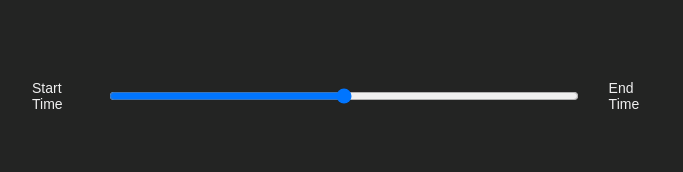
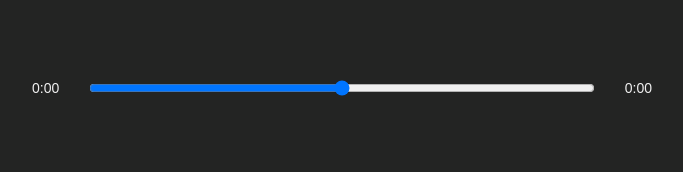
Before and after one commit to Shoozle/react-music-player, a React (Create React App) app: page / in a window 1280 px wide. Shown: the part 410-582 px from the top of the page, without its empty margins (298-981 px from the left). Built offline with nearby package versions, Linux system fonts and the light colour scheme.

Commit message:
Time update handler

```diff
--- a/src/components/Player.js
+++ b/src/components/Player.js
@@ -1,10 +1,15 @@
 import { FontAwesomeIcon } from "@fortawesome/react-fontawesome";
 import { faPlay, faAngleLeft, faAngleRight } from "@fortawesome/free-solid-svg-icons";
 import { useRef } from "react";
+import { useState } from "react";
 
 const Player = ({currentSong, isPlaying, setIsPlaying}) => {
 
     const audioRef = useRef(null);
+    const [songInfo, setSongInfo] = useState({
+        currentTime: null,
+        duration: null
+    })
 
     const playSongHandler = (e) => {
         const audio = audioRef.current;
@@ -17,19 +22,39 @@ const Player = ({currentSong, isPlaying, setIsPlaying}) => {
         }
     }
 
+    const timeUpdateHandler = (e) => {
+        const currentTime = e.target.currentTime;
+        const duration = e.target.duration;
+        setSongInfo({
+            ...songInfo, currentTime, duration
+        })
+    }
+
+    const getTime = (time) => {
+        return (
+            `${Math.floor(time / 60)}:${("0" + Math.floor(time % 60)).slice(-2)}`
+        )
+    }
+
     return (
         <div className="player">
             <div className="time__control">
-                <p>Start Time</p>
+                <p>{getTime(songInfo.currentTime)}</p>
                 <input type="range" />
-                <p>End Time</p>
+                <p>{getTime(songInfo.duration)}</p>
             </div>
             <div className="play__control">
                 <FontAwesomeIcon className="skip__back" size="2x" icon={faAngleLeft}/>
                 <FontAwesomeIcon className="play" onClick={playSongHandler} size="2x" icon={faPlay}/>
                 <FontAwesomeIcon className="skip__forward" size="2x" icon={faAngleRight}/>
             </div>
-            <audio ref={audioRef} src={currentSong.audio}></audio>
+            <audio
+                onLoadedMetadata={timeUpdateHandler}
+                onTimeUpdate={timeUpdateHandler}
+                ref={audioRef}
+                src={currentSong.audio}>
+
+                </audio>
         </div>
     )
 }
```
